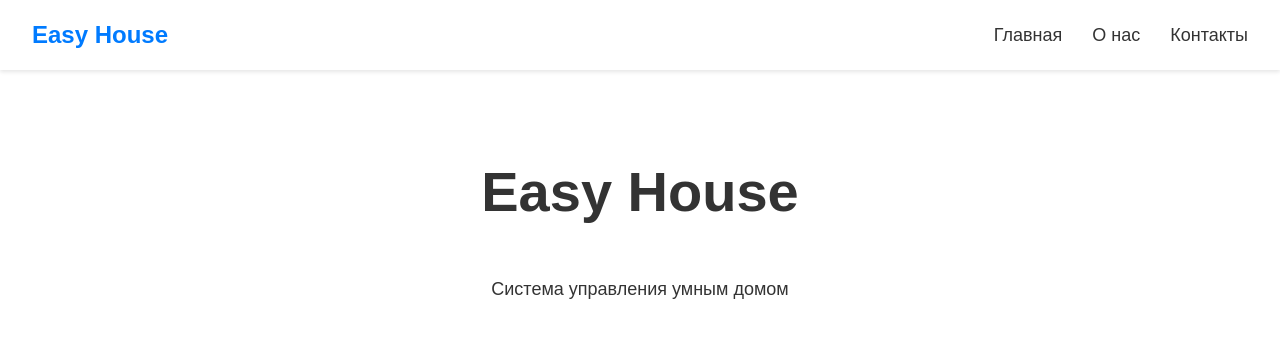
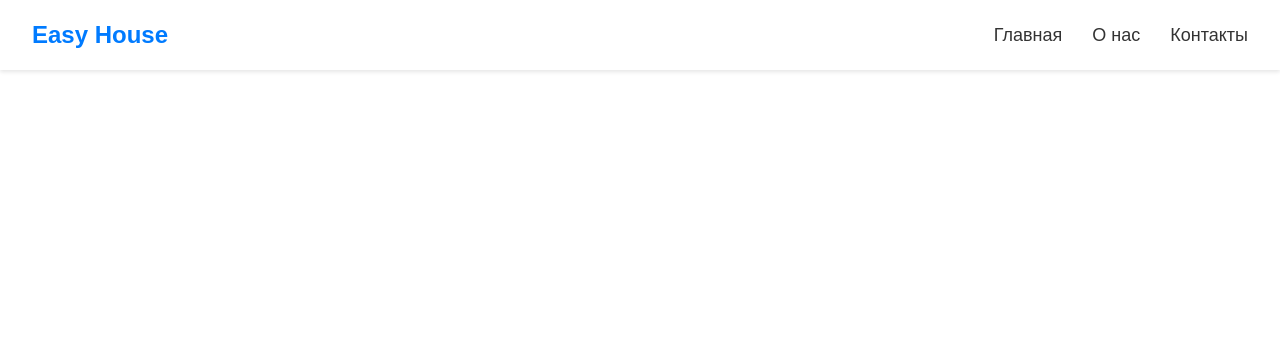
Before and after one commit to litvinenko88/Easy-House, a Next.js app: page / in a window 1280 px wide. Shown: the top 338 px of the page. Built offline with nearby package versions, Linux system fonts and the light colour scheme.

Commit message:
Подготовил начальный проект

```diff
--- a/src/components/Layout/Layout.tsx
+++ b/src/components/Layout/Layout.tsx
@@ -13,6 +13,7 @@ export default function Layout({ children, title = 'Easy House', description = '
       <Head>
         <title>{title}</title>
         <meta name="description" content={description} />
+        <meta name="keywords" content="модульный дом под ключ, модульный дом цена, купить модульный дом, готовый модульный дом, производство модульных домов, модульный дом с отделкой, модульный дом с коммуникациями" />
         <meta name="viewport" content="width=device-width, initial-scale=1" />
         <link rel="icon" href="/favicon.ico" />
       </Head>
--- a/src/pages/index.tsx
+++ b/src/pages/index.tsx
@@ -3,11 +3,10 @@ import styles from '../styles/Home.module.css'
 
 export default function Home() {
   return (
-    <Layout title="Easy House - Система управления умным домом" description="Современная система управления умным домом Easy House">
+    <Layout title="Строительство модульных домов под ключ 🔑 за 30 дней | От 650 000р за дом" description="Модульные дома от производителя под ключ за 30 дней 🔑| Строительство модульных домов для круглогодичного проживания с отделкой и коммуникациями | Доставка и гарантия | Собственное производство модульных домов">
       <section className={styles.hero}>
-        <div className={`${styles.container} container`}>
-          <h1>Easy House</h1>
-          <p>Система управления умным домом</p>
+        <div className="container">
+
         </div>
       </section>
     </Layout>
```
